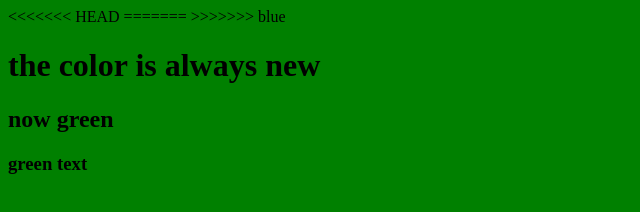
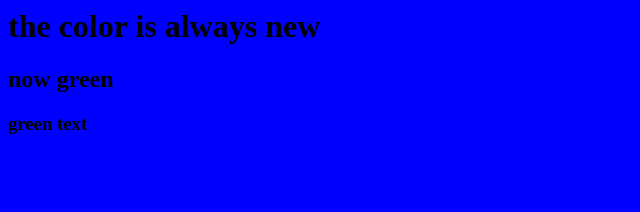
Before and after one commit to iNspiter/temp1, a plain HTML site: page index.html in a window 1280 px wide. Shown: the whole page, without its empty margins (0-640 px from the left). Drawn offline with Linux system fonts and the light colour scheme.

Commit message:
manually merge

```diff
--- a/index.html
+++ b/index.html
@@ -1,10 +1,5 @@
 <html>
-<<<<<<< HEAD
-	<body bgcolor="green">
-=======
 	<body bgcolor="blue">
->>>>>>> blue
-
 	<h1>the color is always new</h1>
 	<h2>now green</h2>
 	<h3>green text</h3>
```
